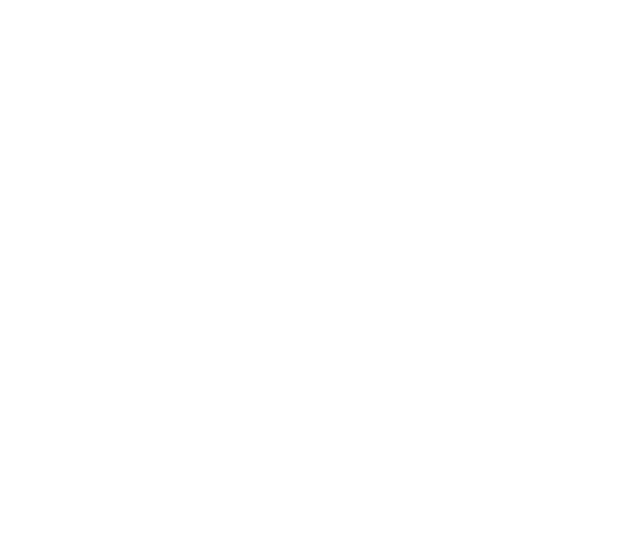
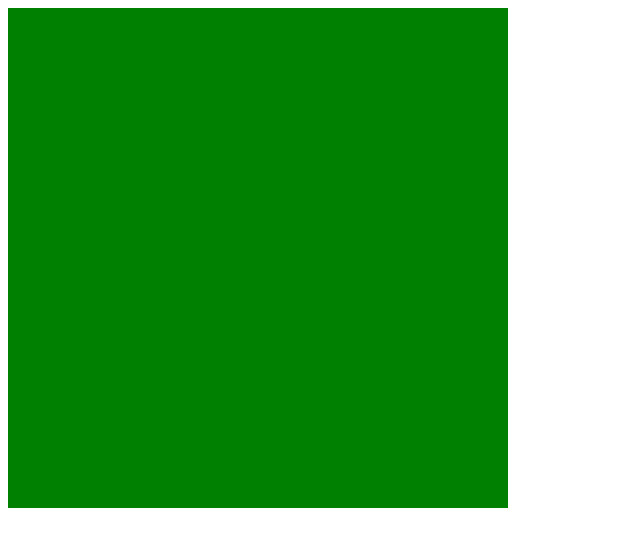
Before and after one commit to Julclay/exampleCollaboration, a plain HTML site: page index.html in a window 1280 px wide. Shown: the whole page, without its empty margins (0-640 px from the left). Drawn offline with Linux system fonts and the light colour scheme.

Commit message:
added green

```diff
--- a/index.html
+++ b/index.html
@@ -5,10 +5,12 @@
     <meta http-equiv="X-UA-Compatible" content="IE=edge">
     <meta name="viewport" content="width=device-width, initial-scale=1.0">
     <title>Document</title>
+    <link rel="stylesheet" href="style.css">
+
 </head>
 <body>
 
-
+    <div id="green"></div>
 
 
     <script src="script.js"></script>
--- a/style.css
+++ b/style.css
@@ -0,0 +1,6 @@
+#green{
+
+    height: 500px;
+    width: 500px;
+    background-color: green;
+}
```
